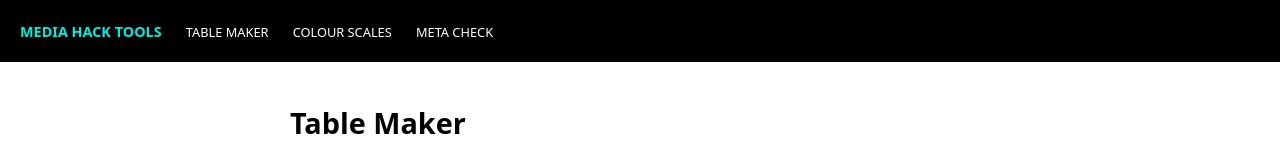
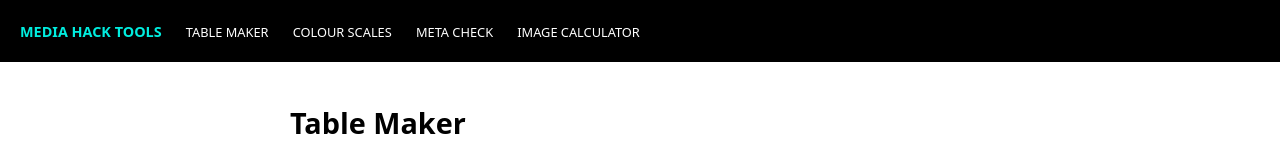
Before and after one commit to mediahackza/tools.mediahack, a SvelteKit app: page /tables in a window 1280 px wide. Shown: the top 157 px of the page. Built offline with nearby package versions, Linux system fonts and the light colour scheme.

Commit message:
Updating

```diff
--- a/src/components/Header.svelte
+++ b/src/components/Header.svelte
@@ -3,6 +3,7 @@
     <div><a href="/tables">Table Maker</a></div>
     <div><a href="/colourscales">Colour Scales</a></div>
     <div><a href="/meta-check">Meta Check</a></div>
+    <div><a href="/image-calculator">Image Calculator</a></div>
 </header>
 
 <style>
```
